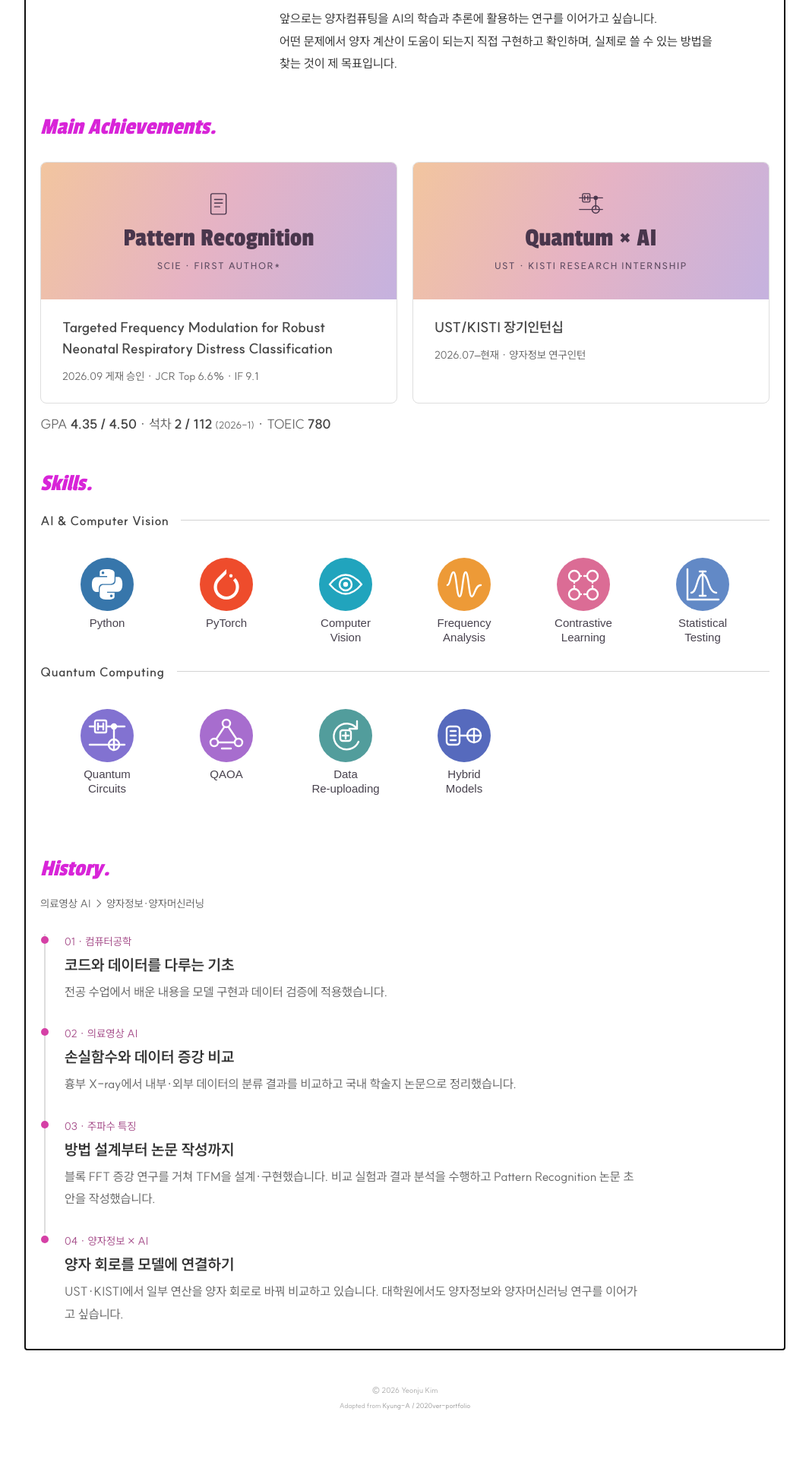
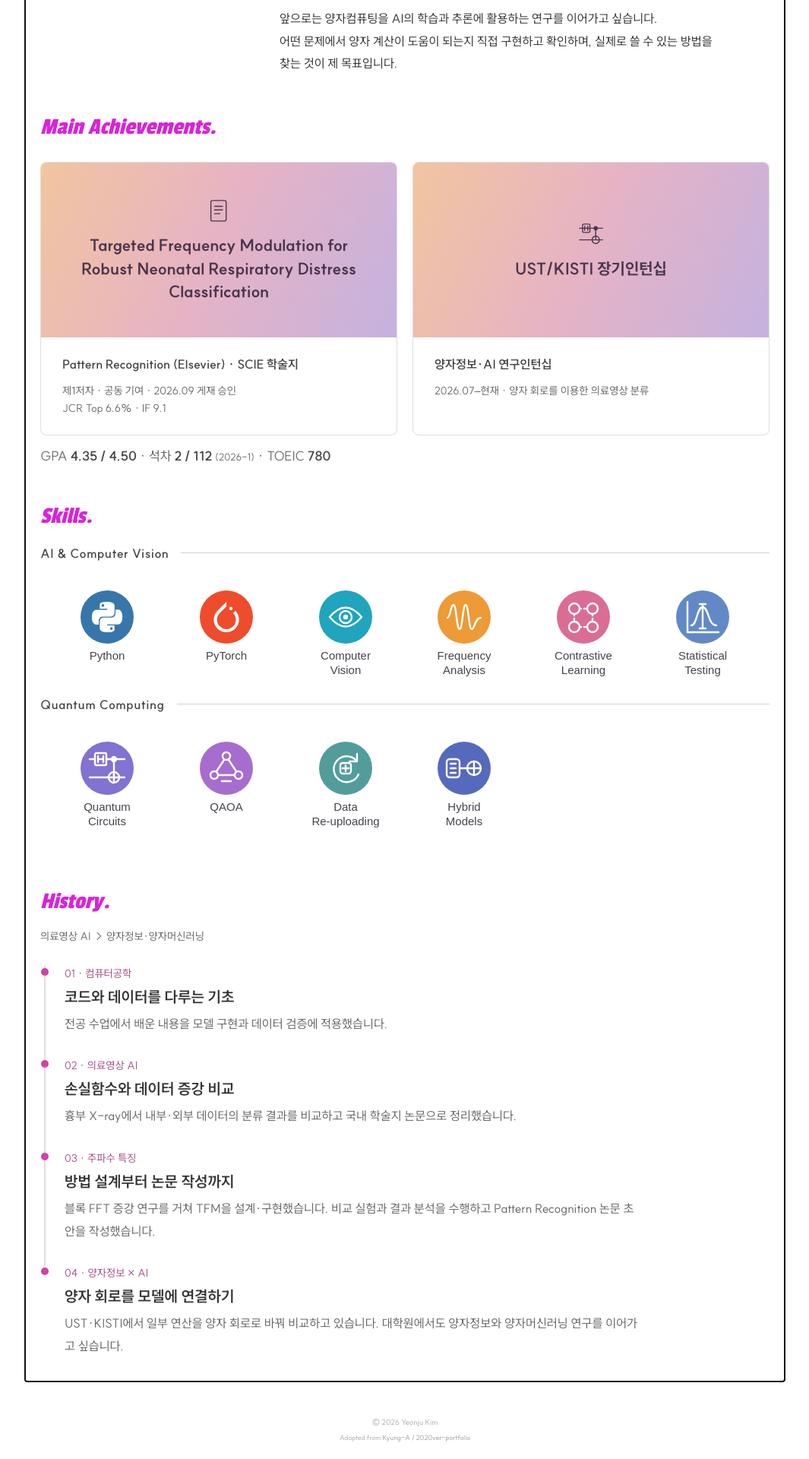
Before and after one commit to KimYeonJuu/KimYeonJuu.github.io, a Jekyll site: the page built from index.html, in a window 1280 px wide. Shown: the part 848-2768 px from the top of the page at 76% size, without its empty margins (107-1172 px from the left). Built offline with Jekyll 4.4.1, drawn with Linux system fonts in a browser that asks for light colours; before the commit the page ends 2726 px from its top, so only the background shows below that.

Commit message:
Make work titles primary and move publication and award details below cards

```diff
--- a/_layouts/tabs.html
+++ b/_layouts/tabs.html
@@ -11,7 +11,7 @@
 <meta property="og:image" content="https://raw.githubusercontent.com/KimYeonJuu/KimYeonJuu/main/assets/profile/banner.png">
 <link rel="icon" href="{{ '/assets/favicon.svg' | relative_url }}" type="image/svg+xml">
 <link rel="stylesheet" href="{{ '/assets/kyunga-layout.css' | relative_url }}?v=reference-20261021">
-<link rel="stylesheet" href="{{ '/assets/portfolio.css' | relative_url }}?v=full-activity-titles-20261023">
+<link rel="stylesheet" href="{{ '/assets/portfolio.css' | relative_url }}?v=card-title-hierarchy-20261023">
 <script src="{{ '/assets/js/portfolio-tabs.js' | relative_url }}?v=experience-20261022" defer></script>
 </head>
 <body class="tabbed-home">
--- a/index.html
+++ b/index.html
@@ -41,8 +41,8 @@
       <h2 id="achievement-heading" class="section-title">Main Achievements.</h2>
       <div class="achievement-summary">
         <div class="achievement-grid">
-<a class="project-card modal" href="research/tfm.html" data-open-project="tfm" aria-haspopup="dialog" aria-controls="project-dialog"><div class="card-cover cover-pink"><svg viewBox="0 0 52 52" aria-hidden="true" fill="none" stroke="currentColor" stroke-width="2" stroke-linecap="round" stroke-linejoin="round"><rect x="11" y="7" width="29" height="39" rx="3"/><path d="M18 18h15M18 25h15M18 32h10"/></svg><strong>Pattern Recognition</strong><span>SCIE · FIRST AUTHOR*</span></div><div class="modalText blog-txt"><h3>Targeted Frequency Modulation for Robust Neonatal Respiratory Distress Classification</h3><span>2026.09 게재 승인 · JCR Top 6.6% · IF 9.1</span></div></a>
-<a class="project-card modal" href="research/quantum.html" data-open-project="quantum" aria-haspopup="dialog" aria-controls="project-dialog"><div class="card-cover cover-pink"><svg viewBox="0 0 52 52" aria-hidden="true" fill="none" stroke="currentColor" stroke-width="2" stroke-linecap="round" stroke-linejoin="round"><path d="M4 15h44M4 37h44M35 15v22"/><rect x="10" y="7" width="14" height="16" rx="2"/><path d="M14 11v8M20 11v8M14 15h6"/><circle cx="35" cy="15" r="3" fill="currentColor"/><circle cx="35" cy="37" r="7"/></svg><strong>Quantum × AI</strong><span>UST · KISTI RESEARCH INTERNSHIP</span></div><div class="modalText blog-txt"><h3>UST/KISTI 장기인턴십</h3><span>2026.07–현재 · 양자정보 연구인턴</span></div></a>
+<a class="project-card modal" href="research/tfm.html" data-open-project="tfm" aria-haspopup="dialog" aria-controls="project-dialog"><div class="card-cover cover-pink"><svg viewBox="0 0 52 52" aria-hidden="true" fill="none" stroke="currentColor" stroke-width="2" stroke-linecap="round" stroke-linejoin="round"><rect x="11" y="7" width="29" height="39" rx="3"/><path d="M18 18h15M18 25h15M18 32h10"/></svg><strong>Targeted Frequency Modulation for Robust Neonatal Respiratory Distress Classification</strong></div><div class="modalText blog-txt"><h3>Pattern Recognition (Elsevier) · SCIE 학술지</h3><span>제1저자 · 공동 기여 · 2026.09 게재 승인<br>JCR Top 6.6% · IF 9.1</span></div></a>
+<a class="project-card modal" href="research/quantum.html" data-open-project="quantum" aria-haspopup="dialog" aria-controls="project-dialog"><div class="card-cover cover-pink"><svg viewBox="0 0 52 52" aria-hidden="true" fill="none" stroke="currentColor" stroke-width="2" stroke-linecap="round" stroke-linejoin="round"><path d="M4 15h44M4 37h44M35 15v22"/><rect x="10" y="7" width="14" height="16" rx="2"/><path d="M14 11v8M20 11v8M14 15h6"/><circle cx="35" cy="15" r="3" fill="currentColor"/><circle cx="35" cy="37" r="7"/></svg><strong>UST/KISTI 장기인턴십</strong></div><div class="modalText blog-txt"><h3>양자정보·AI 연구인턴십</h3><span>2026.07–현재 · 양자 회로를 이용한 의료영상 분류</span></div></a>
         </div>
         <p class="academic-line">GPA <strong>4.35 / 4.50</strong> · 석차 <strong>2 / 112</strong> <span>(2026-1)</span> · TOEIC <strong>780</strong></p>
       </div>
@@ -61,16 +61,16 @@
 </section>
 <section id="project" class="content tab-panel" role="tabpanel" data-panel="project" aria-labelledby="tab-project" tabindex="0" hidden>
   <div class="blog-wrap" aria-labelledby="papers-heading"><h2 id="papers-heading" class="group-heading">논문 연구</h2><div class="blog-grid">
-<a class="project-card record-card" href="research/tfm.html" data-open-project="tfm" aria-haspopup="dialog" aria-controls="project-dialog"><div class="card-cover cover-purple"><svg viewBox="0 0 52 52" aria-hidden="true" fill="none" stroke="currentColor" stroke-width="2" stroke-linecap="round" stroke-linejoin="round"><rect x="11" y="7" width="29" height="39" rx="3"/><path d="M18 18h15M18 25h15M18 32h10"/></svg><strong>Pattern Recognition</strong><span>SCIE · FIRST AUTHOR*</span></div><div class="modalText blog-txt"><h3>Targeted Frequency Modulation for Robust Neonatal Respiratory Distress Classification</h3><span>2026.09 게재 승인 · JCR Top 6.6% · IF 9.1</span></div></a>
-<a class="project-card record-card" href="research/contrastive.html" data-open-project="contrastive" aria-haspopup="dialog" aria-controls="project-dialog"><div class="card-cover cover-purple"><svg viewBox="0 0 52 52" aria-hidden="true" fill="none" stroke="currentColor" stroke-width="2" stroke-linecap="round" stroke-linejoin="round"><circle cx="14" cy="16" r="7"/><circle cx="37" cy="16" r="7"/><circle cx="25" cy="38" r="7"/><path d="M21 16h9M17 22l5 9M34 22l-5 9"/></svg><strong>Contrastive Learning</strong><span>JOURNAL PAPER</span></div><div class="modalText blog-txt"><h3>대조 학습과 데이터 증강을 활용한 흉부 X-Ray 이미지 분류 정확도 향상</h3><span>2025.09 · 한국전기전자학회 논문지 · 공동제1저자</span></div></a>
-<a class="project-card record-card" href="research/frequency.html" data-open-project="frequency" aria-haspopup="dialog" aria-controls="project-dialog"><div class="card-cover cover-purple"><svg viewBox="0 0 52 52" aria-hidden="true" fill="none" stroke="currentColor" stroke-width="2" stroke-linecap="round" stroke-linejoin="round"><path d="M16 7h20v16a10 10 0 0 1-20 0zM16 12H8v7c0 7 8 8 8 8M36 12h8v7c0 7-8 8-8 8M26 33v10M17 45h18"/></svg><strong>Frequency Analysis</strong><span>BEST PAPER AWARD</span></div><div class="modalText blog-txt"><h3>미세 병변 검출을 위한 블록 FFT 기반 선택적 주파수 증강 (최우수상)</h3><span>2025.12 · 한국방송·미디어공학회 동계학술대회</span></div></a>
+<a class="project-card record-card" href="research/tfm.html" data-open-project="tfm" aria-haspopup="dialog" aria-controls="project-dialog"><div class="card-cover cover-purple"><svg viewBox="0 0 52 52" aria-hidden="true" fill="none" stroke="currentColor" stroke-width="2" stroke-linecap="round" stroke-linejoin="round"><rect x="11" y="7" width="29" height="39" rx="3"/><path d="M18 18h15M18 25h15M18 32h10"/></svg><strong>Targeted Frequency Modulation for Robust Neonatal Respiratory Distress Classification</strong></div><div class="modalText blog-txt"><h3>Pattern Recognition (Elsevier) · SCIE 학술지</h3><span>제1저자 · 공동 기여 · 2026.09 게재 승인<br>JCR Top 6.6% · IF 9.1</span></div></a>
+<a class="project-card record-card" href="research/contrastive.html" data-open-project="contrastive" aria-haspopup="dialog" aria-controls="project-dialog"><div class="card-cover cover-purple"><svg viewBox="0 0 52 52" aria-hidden="true" fill="none" stroke="currentColor" stroke-width="2" stroke-linecap="round" stroke-linejoin="round"><circle cx="14" cy="16" r="7"/><circle cx="37" cy="16" r="7"/><circle cx="25" cy="38" r="7"/><path d="M21 16h9M17 22l5 9M34 22l-5 9"/></svg><strong>대조 학습과 데이터 증강을 활용한 흉부 X-Ray 이미지 분류 정확도 향상</strong></div><div class="modalText blog-txt"><h3>한국전기전자학회 논문지 · 학술지 논문</h3><span>2025.09 · 공동제1저자</span></div></a>
+<a class="project-card record-card" href="research/frequency.html" data-open-project="frequency" aria-haspopup="dialog" aria-controls="project-dialog"><div class="card-cover cover-purple"><svg viewBox="0 0 52 52" aria-hidden="true" fill="none" stroke="currentColor" stroke-width="2" stroke-linecap="round" stroke-linejoin="round"><path d="M16 7h20v16a10 10 0 0 1-20 0zM16 12H8v7c0 7 8 8 8 8M36 12h8v7c0 7-8 8-8 8M26 33v10M17 45h18"/></svg><strong>미세 병변 검출을 위한 블록 FFT 기반 선택적 주파수 증강</strong></div><div class="modalText blog-txt"><h3>한국방송·미디어공학회 2025년 동계학술대회</h3><span>대학생 및 고등학생 논문 경진대회 · 최우수상<br>2025.12</span></div></a>
   </div></div>
   <div class="blog-wrap" aria-labelledby="activities-heading"><h2 id="activities-heading" class="group-heading">대내외 활동</h2><div class="blog-grid">
-<a class="project-card record-card" href="#project" data-open-project="funded" aria-haspopup="dialog" aria-controls="project-dialog"><div class="card-cover cover-forest"><svg viewBox="0 0 52 52" aria-hidden="true" fill="none" stroke="currentColor" stroke-width="2" stroke-linecap="round" stroke-linejoin="round"><path d="M5 17h17l5-7h18v33H5zM5 17v-7h14l5 7"/></svg><strong>Research Projects</strong><span>STUDENT RESEARCHER</span></div><div class="modalText blog-txt"><h3>사이버안보 정책 도메인에 적합한 대화형 AI 모델 연구<br>생성형 AI 기반 이미지 워터마킹 기술 연구</h3><span>2025–2026 · 학생연구자</span></div></a>
-<a class="project-card record-card" href="#project" data-open-project="ai" aria-haspopup="dialog" aria-controls="project-dialog"><div class="card-cover cover-forest"><svg viewBox="0 0 52 52" aria-hidden="true" fill="none" stroke="currentColor" stroke-width="2" stroke-linecap="round" stroke-linejoin="round"><path d="m17 16-10 10 10 10M35 16l10 10-10 10M29 10l-6 32"/></svg><strong>Fake Text Detection</strong><span>AI COMPETITION</span></div><div class="modalText blog-txt"><h3>2025 소중한 SW·AI 경진대회 (AI 부문 3등)</h3><span>2025 · 팀 4im</span></div></a>
+<a class="project-card record-card" href="#project" data-open-project="funded" aria-haspopup="dialog" aria-controls="project-dialog"><div class="card-cover cover-forest"><svg viewBox="0 0 52 52" aria-hidden="true" fill="none" stroke="currentColor" stroke-width="2" stroke-linecap="round" stroke-linejoin="round"><path d="M5 17h17l5-7h18v33H5zM5 17v-7h14l5 7"/></svg><strong>사이버안보 정책 도메인에 적합한 대화형 AI 모델 연구<br>생성형 AI 기반 이미지 워터마킹 기술 연구</strong></div><div class="modalText blog-txt"><h3>연구과제 참여 · 학생연구자</h3><span>대화형 AI: 2025.04.01–2025.09.30<br>이미지 워터마킹: 2026.04.01–2026.10.31</span></div></a>
+<a class="project-card record-card" href="#project" data-open-project="ai" aria-haspopup="dialog" aria-controls="project-dialog"><div class="card-cover cover-forest"><svg viewBox="0 0 52 52" aria-hidden="true" fill="none" stroke="currentColor" stroke-width="2" stroke-linecap="round" stroke-linejoin="round"><path d="m17 16-10 10 10 10M35 16l10 10-10 10M29 10l-6 32"/></svg><strong>2025 소중한 SW·AI 경진대회</strong></div><div class="modalText blog-txt"><h3>AI 부문 · 3등</h3><span>Fake Text Detection · 팀 4im · 2025</span></div></a>
   </div></div>
   <div class="blog-wrap" aria-labelledby="proofs-heading"><h2 id="proofs-heading" class="group-heading">증빙자료</h2><div class="blog-grid">
-<a class="project-card record-card" href="#project" data-open-project="evidence" aria-haspopup="dialog" aria-controls="project-dialog"><div class="card-cover cover-slate"><svg viewBox="0 0 52 52" aria-hidden="true" fill="none" stroke="currentColor" stroke-width="2" stroke-linecap="round" stroke-linejoin="round"><rect x="11" y="7" width="29" height="39" rx="3"/><path d="M18 18h15M18 25h15M18 32h10"/></svg><strong>Evidence</strong><span>PUBLICATIONS & ACTIVITIES</span></div><div class="modalText blog-txt"><h3>논문 · 수상 · 연구 활동 증빙자료</h3><span>확인 자료 모아 보기</span></div></a>
+<a class="project-card record-card" href="#project" data-open-project="evidence" aria-haspopup="dialog" aria-controls="project-dialog"><div class="card-cover cover-slate"><svg viewBox="0 0 52 52" aria-hidden="true" fill="none" stroke="currentColor" stroke-width="2" stroke-linecap="round" stroke-linejoin="round"><rect x="11" y="7" width="29" height="39" rx="3"/><path d="M18 18h15M18 25h15M18 32h10"/></svg><strong>증빙자료</strong></div><div class="modalText blog-txt"><h3>논문 · 수상 · 연구 활동</h3><span>논문, 상장, 인턴십 및 성적 확인 자료</span></div></a>
   </div></div>
 </section>
 <section id="contact" class="content tab-panel" role="tabpanel" data-panel="contact" aria-labelledby="tab-contact" tabindex="0" hidden>
```
Also changed, not shown: assets/portfolio.css.
